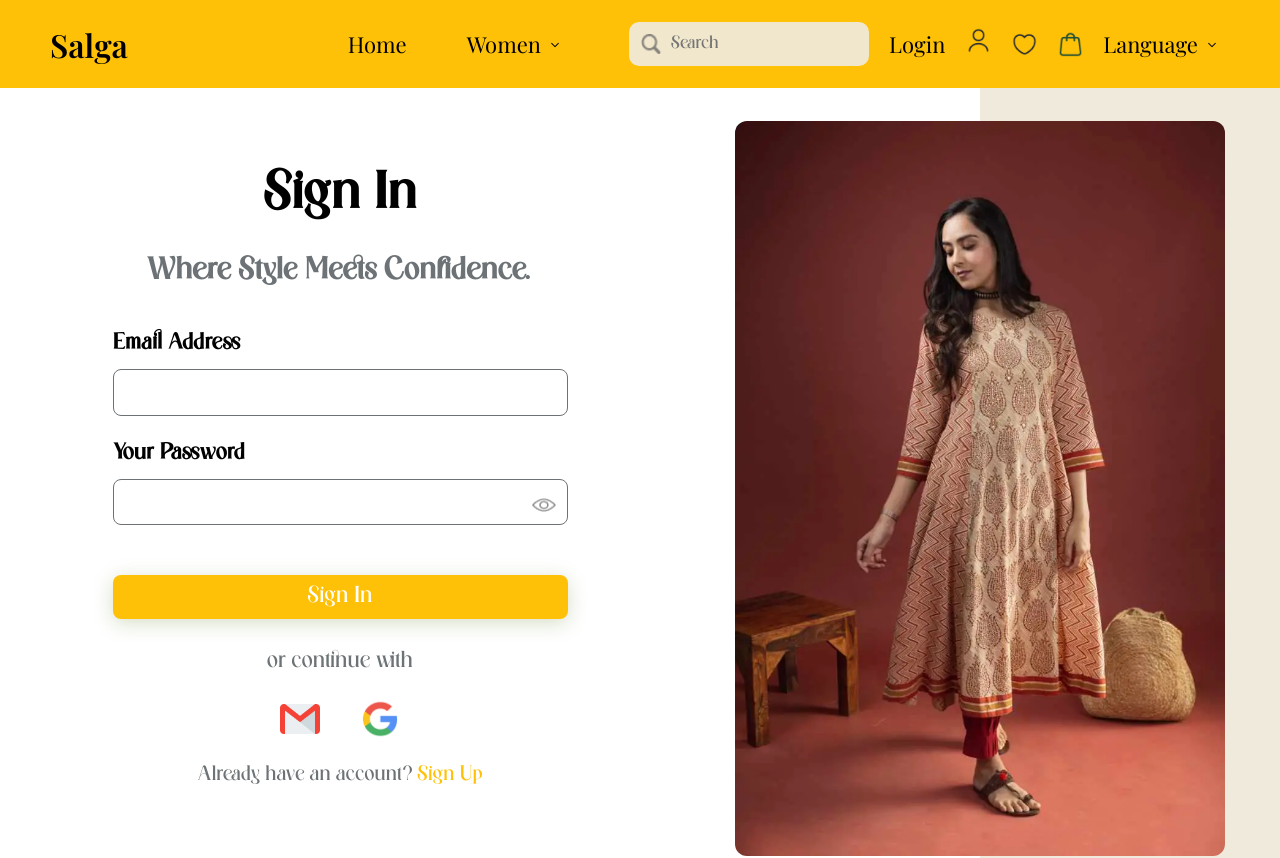
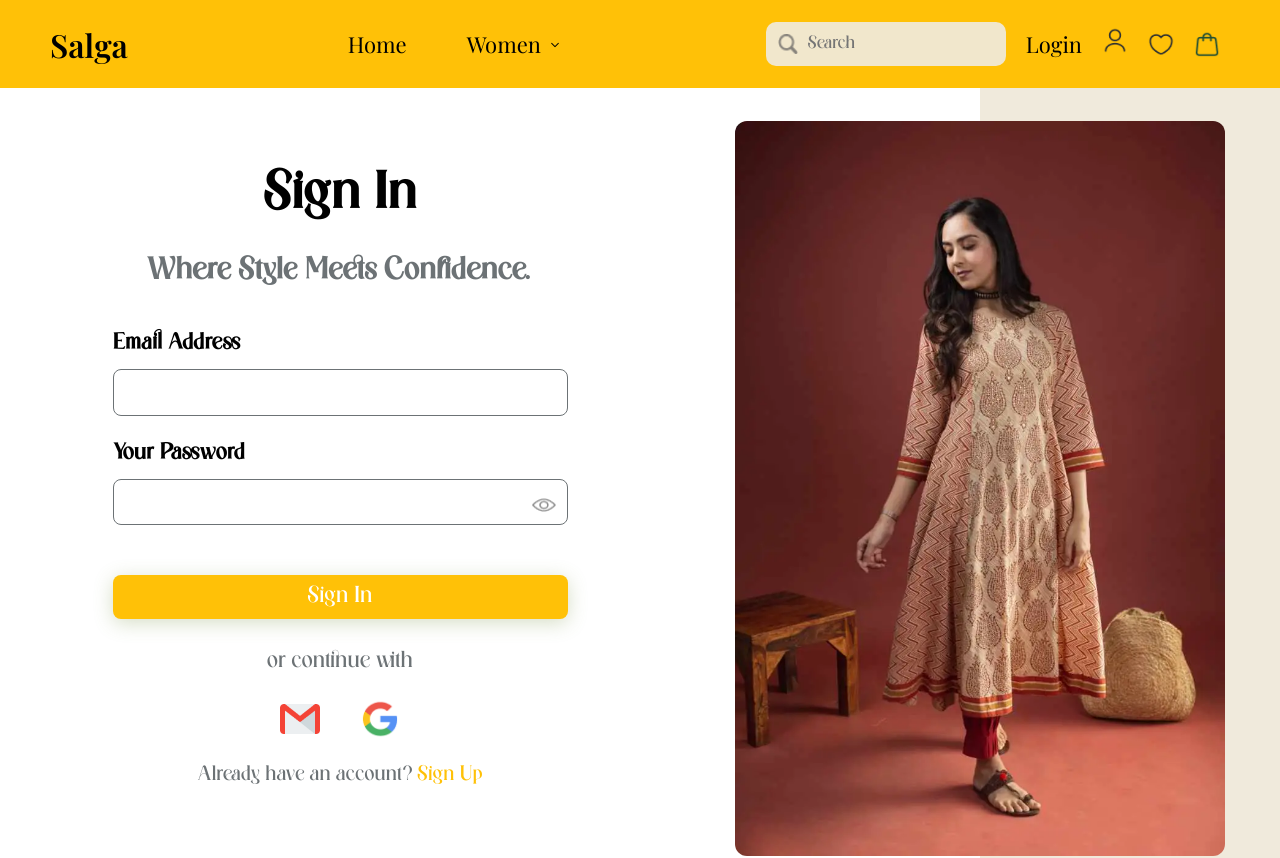
Before and after one commit to Fuchsius/HouseOfSalga, a React (Create React App) app in the folder frontend/: page / in a window 1280 px wide. Shown: the top 858 px of the page. Built offline with nearby package versions, Linux system fonts and the light colour scheme; a web font is replaced by a local one.

Commit message:
Update Header.jsx
remove language from the header

```diff
--- a/frontend/src/Components/Header/Header.jsx
+++ b/frontend/src/Components/Header/Header.jsx
@@ -10,7 +10,6 @@ import favIcon from '../../Assets/bag-04 (1).png';
 
 function Header() {
   const [showWomenDropdown, setShowWomenDropdown] = useState(false);
-  const [showLanguageDropdown, setShowLanguageDropdown] = useState(false);
   const [showMobileMenu, setShowMobileMenu] = useState(false);
   const [showUserMenu, setShowUserMenu] = useState(false);
   const [isLoggedIn, setIsLoggedIn] = useState(false);
@@ -21,7 +20,6 @@ function Header() {
   const location = useLocation();
   const wrapperRef = useRef(null);
 
-  // Update login status & username when location changes (navigation)
   useEffect(() => {
     const token = localStorage.getItem('token');
     const name = localStorage.getItem('username');
@@ -29,12 +27,10 @@ function Header() {
     setUsername(name || '');
   }, [location]);
 
-  // Close dropdowns if clicked outside
   useEffect(() => {
     function handleClickOutside(event) {
       if (wrapperRef.current && !wrapperRef.current.contains(event.target)) {
         setShowWomenDropdown(false);
-        setShowLanguageDropdown(false);
         setShowMobileMenu(false);
         setShowUserMenu(false);
       }
@@ -48,10 +44,6 @@ function Header() {
     if (!isLoggedIn) return triggerLoginPopup();
     if (type === 'women') {
       setShowWomenDropdown((prev) => !prev);
-      setShowLanguageDropdown(false);
-    } else if (type === 'language') {
-      setShowLanguageDropdown((prev) => !prev);
-      setShowWomenDropdown(false);
     }
   };
 
@@ -62,7 +54,6 @@ function Header() {
 
   const handleDropdownItemClick = () => {
     setShowWomenDropdown(false);
-    setShowLanguageDropdown(false);
     setShowUserMenu(false);
   };
 
@@ -135,7 +126,7 @@ function Header() {
             <img
               src={userIcon}
               alt="User"
-              className="icon"
+              className="icon user-icon"
               onClick={() => {
                 if (isLoggedIn) setShowUserMenu((prev) => !prev);
                 else triggerLoginPopup();
@@ -187,21 +178,6 @@ function Header() {
               if (!isLoggedIn) triggerLoginPopup();
             }}
           />
-
-          <div className="dropdown-wrapper">
-            <span className="nav-item hover-link" onClick={() => toggleDropdown('language')}>
-              Language
-              <img src={dropdownIcon} alt="dropdown" className="dropdown-icon" />
-            </span>
-
-            {showLanguageDropdown && (
-              <div className="dropdown-menu">
-                <div onClick={handleDropdownItemClick}>English</div>
-                <div onClick={handleDropdownItemClick}>Sinhala</div>
-                <div onClick={handleDropdownItemClick}>Tamil</div>
-              </div>
-            )}
-          </div>
         </div>
       </div>
 
@@ -233,21 +209,6 @@ function Header() {
           ) : (
             <div className="mobile-menu-item" onClick={handleLogout}>Sign Out</div>
           )}
-
-          <div className="dropdown-wrapper">
-            <div className="mobile-menu-item" onClick={() => toggleDropdown('language')}>
-              Language
-              <img src={dropdownIcon} alt="dropdown" className="dropdown-icon" />
-            </div>
-
-            {showLanguageDropdown && (
-              <div className="dropdown-menu">
-                <div onClick={handleDropdownItemClick}>English</div>
-                <div onClick={handleDropdownItemClick}>Sinhala</div>
-                <div onClick={handleDropdownItemClick}>Tamil</div>
-              </div>
-            )}
-          </div>
         </div>
       )}
 
```
